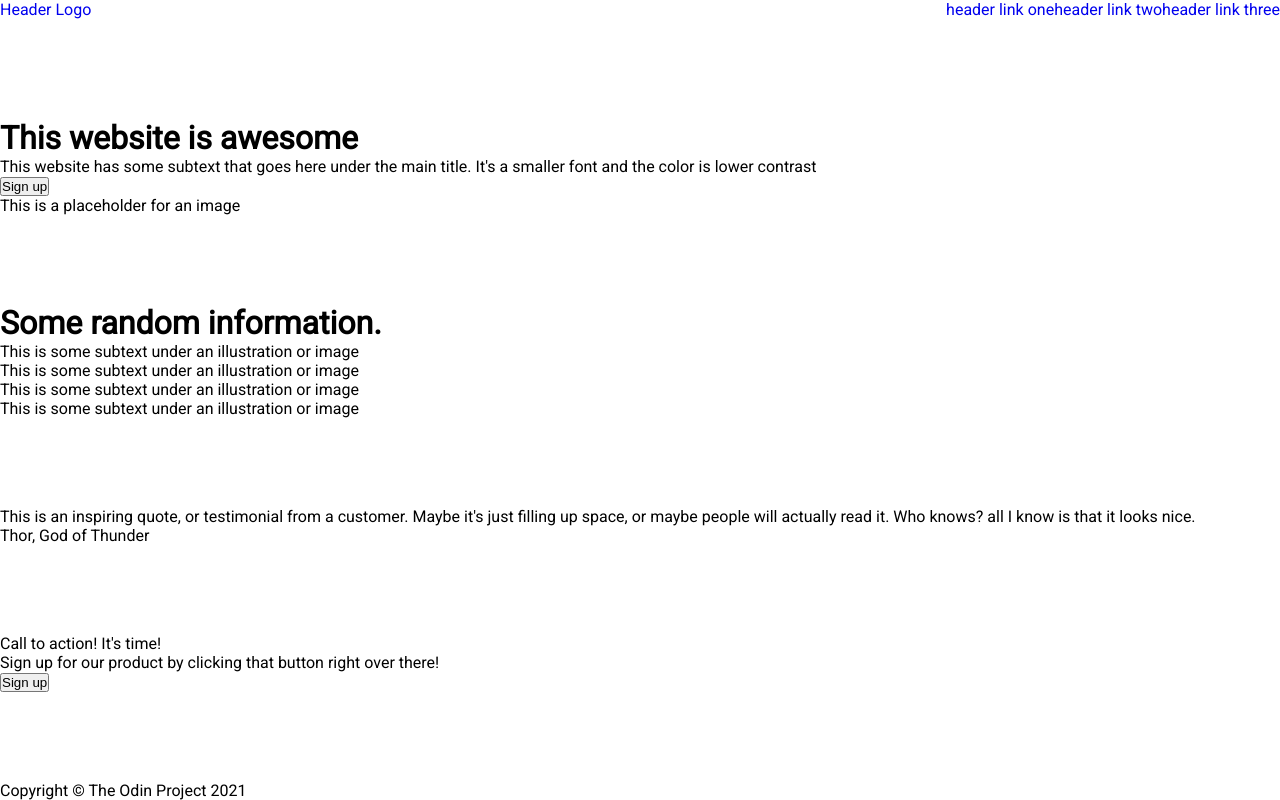
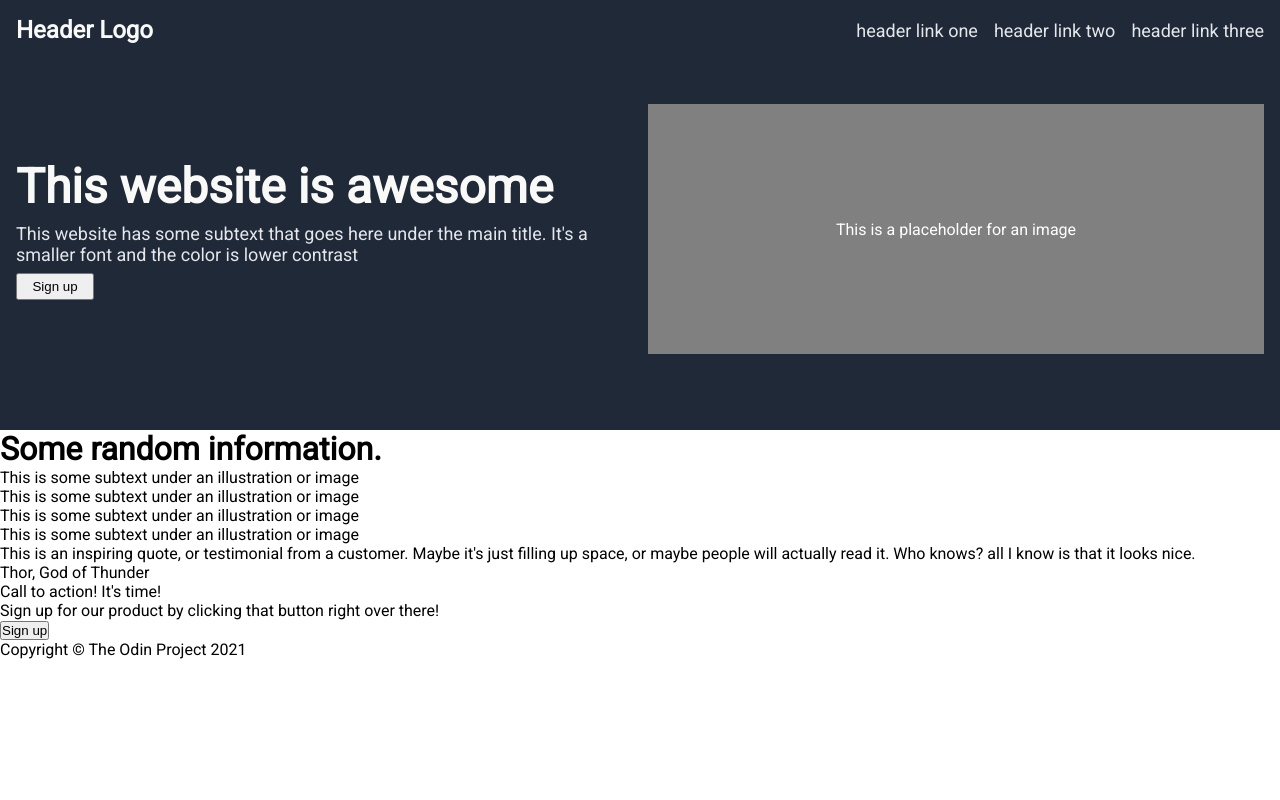
Before and after one commit to Nylti1/top-foundations-landing-page, a plain HTML site: page index.html in a window 1280 px wide. Drawn offline with Linux system fonts and the light colour scheme.

Commit message:
Avanzar con Seccion "header" en CSS y pulir HTML

```diff
--- a/index.html
+++ b/index.html
@@ -22,11 +22,11 @@
             This website has some subtext that goes here under the main title.
             It's a smaller font and the color is lower contrast
           </div>
-          <button class="btn">Sign up</button>
+          <button class="desc-btn">Sign up</button>
         </div>
 
         <!-- Hacer esta Div Flexbox, añadirle un fondo gris y centrar el texto de dentro horizontal y verticalmente -->
-        <div class="img-placeholder">This is a placeholder for an image</div>
+        <div class="hero-img">This is a placeholder for an image</div>
       </div>
     </div>
 
--- a/style.css
+++ b/style.css
@@ -16,20 +16,66 @@
     Ubuntu, Cantarell, "Open Sans", "Helvetica Neue", sans-serif;
   display: flex;
   flex-direction: column;
-  /* Temporal */
-  justify-content: space-between;
+}
+
+.header {
+  background-color: #1f2937;
+  padding: 16px;
 }
 
 .navbar {
   display: flex;
   align-items: center;
+  gap: 16px;
 }
 
 .nav-logo {
   margin-right: auto;
 }
 
+.nav-logo a {
+  color: #f9faf8;
+  font-size: 24px;
+  font-weight: 700;
+}
+
+.nav-link a,
+.desc-subtitle {
+  color: #e5e7eb;
+  font-size: 18px;
+}
+
 .hero {
-  /* Temporal */
-  margin: 100px 0 0;
+  margin: 60px 0;
+  display: flex;
+  gap: 16px;
 }
+
+.hero-desc {
+  flex: 1;
+  display: flex;
+  flex-direction: column;
+  justify-content: center;
+  gap: 8px;
+}
+
+.desc-title {
+  color: #f9faf8;
+  font-size: 48px;
+  font-weight: bold;
+}
+
+.desc-btn {
+  width: 78px;
+  padding: 4px 8px;
+}
+
+.hero-img {
+  color: white;
+  background-color: gray;
+  height: 250px;
+  flex: 1;
+  display: flex;
+  align-items: center;
+  justify-content: center;
+}
```
